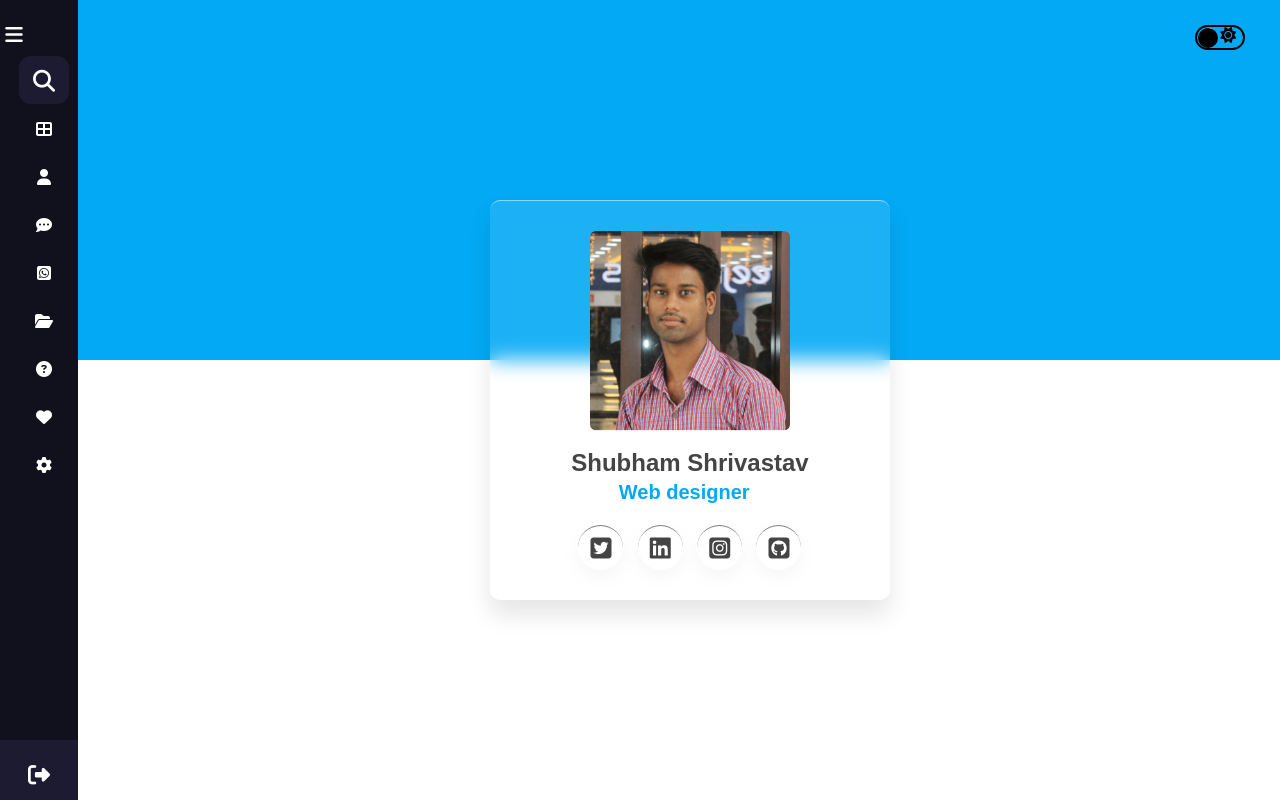
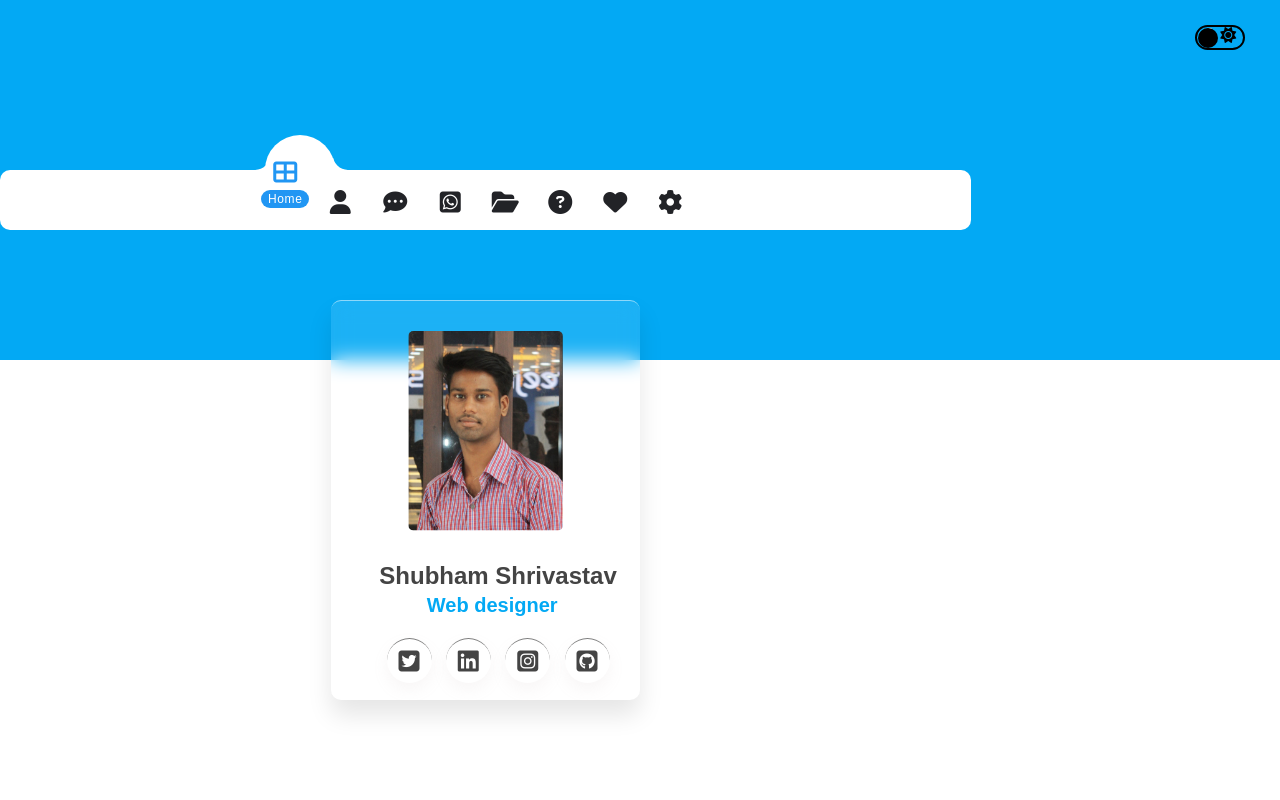
Before and after one commit to Shubham-05052000/Portfolio, a plain HTML site: page index.html in a window 1280 px wide. Drawn offline with Linux system fonts and the light colour scheme.

Commit message:
change the sidebar on index.html & contant.html

```diff
--- a/css/style.css
+++ b/css/style.css
@@ -11,215 +11,142 @@ body{
     min-height: 100vh;
     background: linear-gradient(#03a9f4,#03a9f4 45%,#fff 45%,#fff 100%);
 }
-.sidebar{
-    width: 10%;
+.navigation {
+    position: relative;
+    top: -200px;
+    width: 100%;
+    height: 60px;
+    background: #fff;
+    display: flex;
+    justify-content: center;
+    align-items: center;
+    border-radius: 10px;
 }
-.sidebar ul li{
+
+.navigation ul {
+    display: flex;
+    text-transform: capitalize;
+}
+
+.navigation ul li {
+    margin-left: -15px;
+    position: relative;
     list-style: none;
+    width: 70px;
+    height: 60px;
+    z-index: 2;
+}
+
+.navigation ul li a {
     position: relative;
+    display: flex;
+    justify-content: center;
+    align-items: center;
+    flex-direction: column;
     width: 100%;
-    margin: 0  5px;
-    height: 3rem;
-    line-height: 50px;
+    text-align: center;
+}
+
+.navigation ul li a .icon {
+    position: relative;
+    display: block;
+    line-height: 65px;
+    font-size: 1.5em;
+    transition: 0.5s;
+    color: #222327;
+    transition: 0.5s;
+}
+.navigation ul li a .icon:hover ~ .indicator{
+    background: black;
+}
+
+.navigation ul li.active a .icon {
+    transform: translateY(-30px);
+    color: #2196f3;
+}
+
+.navigation ul li a .text {
+    position: absolute;
+    color: #fff;
+    font-weight: 400;
+    font-size: 0.75em;
+    letter-spacing: 0.05em;
+    transition: 0.5s;
+    opacity: 0;
+    transform: translateY(15px);
+    background: #2196f3;
+    padding: 2px 7px;
     border-radius: 12px;
 }
-.sidebar ul li a{
-    text-decoration: none;
-    color: #fff;
-    display: flex;
-    align-items: center;
-    transition: all 0,4s ease;
-    border-radius: 12px;
-    white-space: nowrap;
-}
-body{
-    position: relative;
-    min-height: 100vh;
-    width: 100%;
-    overflow: hidden;
-}
-.sidebar{
-    position: fixed;
-    top: 0;
-    left: 0;
-    height: 100%;
-    width: 78px;
-    background: #11101d;
-    padding: 6px 14px;
-    transition: all 0.5s ease;
-}
-.sidebar:active{
-    width: 200px;
+
+.navigation ul li.active a .text {
+    transform: translateY(-4px);
+    opacity: 1;
 }
 
-.sidebar .log_content .log{
-    color: #fff;
-    display: flex;
-    height: 50px;
-    width: 100%;
-    align-items: center;
-    opacity: 0;
-    pointer-events: none;
+.indicator {
+    position: absolute;
+    top: -35px;
+
+    width: 70px;
+    height: 70px;
+    background: #fff;
+    border-radius: 50%;
+    z-index: 1;
+    transition: 0.5s;
 }
 
-.sidebar:active .log_content .log{
- opacity: 1;
- pointer-events: none;
-}
-.sidebar .log_content .log i{
-    font-size: 25px;
-    margin-right: 10px;
-}
-.sidebar #btn{
+.indicator::before {
+    content: "";
     position: absolute;
-    color: #fff;
-    left: 50%;
-    top: 0.6rem;
-    font-size: 20px;
-    height: 50px;
-    width: 50px;
-    text-align: center;
-    line-height: 50px;
-    transform: translateX(-50px);
-}
-.sidebar:active #btn{
-    left: 90%;
-}
-.sidebar ul li .tooltip{
-    color: black;
-    font-weight: 10;
-    position: absolute;
-    left: 65px;
-    background: #fff;
-    top: 0;
-    height: 35px;
-    width: 70px;
-    transform: translateY(-50%,-50%);
-    border-radius: 6px;
-    box-shadow: 0 5px 10px rgba(0,0,0,0.2);
-    line-height: 35px;
-    text-align: center;
-    transition: 0s;
-    /* /////hide opacity: 0;////// */
-    opacity: 0;
-    pointer-events: none;
-    display: block;
-}
-.sidebar.active ul li .tooltip{
-    display: none;
-}
-.sidebar ul li:hover .tooltip{
-    top: 50%;
-    transition: all 0.5s ease;
-    opacity: 1;
-
+    top: 5px;
+    left: -25px;
+    width: 30px;
+    height: 30px;
+    background: transparent;
+    border-radius: 50%;
+    box-shadow: 15px 18px #fff
 }
 
-.sidebar ul li i{
-    height: 50px;
-    min-width: 50px;
-    border-radius: 12px;
-    line-height: 50px;
-    text-align: center;
+.indicator::after {
+    content: "";
+    position: absolute;
+    top: 5px;
+    right: -28px;
+    width: 30px;
+    height: 30px;
+    background: transparent;
+    border-radius: 50%;
+    box-shadow: -15px 18px #fff
 }
-.sidebar ul li a:hover{
-    color: #11101d;
-    background-color: #fff;
+
+.navigation ul li:nth-child(1).active ~ .indicator {
+    transform: translateX(calc(10px * 0));
 }
-.sidebar .links_name{
-    opacity: 0;
-    pointer-events: none;
-    transition: all 0.5s ease;
+
+.navigation ul li:nth-child(2).active ~ .indicator {
+    transform: translateX(calc(40px * 1));
 }
-.sidebar:active .links_name{
-    opacity: 1;
-    pointer-events: auto;
+
+.navigation ul li:nth-child(3).active ~ .indicator {
+    transform: translateX(calc(45px * 2));
 }
-.sidebar ul li input{
-    position: absolute;
-    height: 100%;
-    width: 100%;
-    left: 0;
-    top: 0;
-    border-radius: 12px;
-    outline: none;
-    border: none;
-    background-color: #1d1b31;
-    padding-left: 50px;
-    font-size: 18px;
-    color: #fff;
+
+.navigation ul li:nth-child(4).active ~ .indicator {
+    transform: translateX(calc(50px * 3));
 }
-#btn2{
-    position: absolute;
-    top: 0;
-    z-index: 99;
-    color: #fff;
-    font-size: 22px;
-    transition: all 0.4s ease;
+.navigation ul li:nth-child(5).active ~ .indicator {
+    transform: translateX(calc(50px * 4));
+    transition: 0.5s;
 }
-.sidebar ul li #btn2:hover{
-    background: #fff;
-    color: #1d1b31;
-
-
+.navigation ul li:nth-child(6).active ~ .indicator {
+    transform: translateX(calc(64px * 4));
 }
-.sidebar .profile_content{
-    position: absolute;
-    color: #fff;
-    left: 0;
-    bottom: 0;
-    width: 100%;
+.navigation ul li:nth-child(7).active ~ .indicator {
+    transform: translateX(calc(78px * 4));
 }
-.sidebar .profile_content .profile{
-    position: relative;
-    padding: 10px 6px;
-    height: 60px;
-    background-color: #1d1b31;
-}
-img{
-    width: 45px;
-    height: 45px;
-    object-fit: cover;
-    border-radius: 12px;
-}
-.sidebar .profile_content .profile .profile_details{
-    display: flex;
-    align-items: center;
-    opacity: 0;
-    pointer-events: none;
-    white-space: nowrap;
-}
-.sidebar:active  .profile .profile_details{
-    opacity: 1;
-    pointer-events: auto;
-}
-.sidebar .profile_content .profile .profilr_details .jobbar{
-    margin-left: 10px;
-}
-.profile .profilr_details .jobbar .name{
-    font-size: 15px;
-    font-weight: 400;
-}
-.profile .profilr_details .jobbar .jobname{
-    font-size: 12px;
-}
-#log_out{
-    position: absolute;
-    left: 50%;
-    bottom: 0;
-    transform: translateX(-50%);
-    min-width: 50px;
-    line-height: 50px;
-    font-size: 22px;
-    border-radius: 12px;
-    text-align: center;
-}
-.sidebar:active #log_out{
-    left: 88%;
-}
-.sidebar:active ~ .home{
-    width: calc(100%-240px);
-    left: 240px;
+.navigation ul li:nth-child(8).active ~ .indicator {
+    transform: translateX(calc(92px * 4));
 }
 /* ////////////////////////////////Dark mode/////////////////////////////////// */
 .them{
@@ -315,15 +242,18 @@ body.night{
 .card{
     margin: auto;
     position: relative;
+    padding: 1%;
     width: 400px;
     height: 400px;
     color: #fff;
     border-radius: 10px;
+    /* background: red; */
     background: rgba(255,255,255,0.1);
     border-top: 1px solid rgba(255,255,255,0.5);
     backdrop-filter: blur(10px);
     box-shadow: 0 15px 25px rgba(0,0,0,0.1);
-    left: 50px;
+    left: -50%;
+    top: 100px;
 }
 .card .img1{
     position: absolute;
--- a/index.html
+++ b/index.html
@@ -12,94 +12,74 @@
 </head>
 <body class="body1">
     <!-- main bar -->
-    <div class="sidebar">
-        <!-- log part -->
-        <div class="log_content">
-            <div class="log">
-                <i class="fab fa-galactic-republic"></i>
-                <div class="log_name">Profile Lab</div>
-            </div>
-            <i class="fas fa-bars" id="btn"></i>
-        </div>
-        <!-- log part end -->
-        <ul class="nav_list">
-            <li>
-                <a href="">
-                    <i class="fas fa-search" id="btn2"></i>
-                    <input type="text" placeholder="search...">
-                    <span class="tooltip">search</span>
+    <div class="navigation">
+        <ul>
+            <li class="list active">
+                <a href="./index.html">
+                    <span class="icon">
+                        <i class="fas fa-th-large"></i>
+                    </span>
+                    <span class="text">home</span>
                 </a>
             </li>
-            <li>
+            <li class="list">
                 <a href="./index.html">
-                    <i class="fas fa-th-large"></i>
-                    <span class="tooltip">Dashboard</span>
+                    <span class="icon">
+                        <i class="fas fa-user"></i>
+                    </span>
+                    <span class="text">Users</span>
                 </a>
-                <span class="tooltip">Dashboard</span>
             </li>
-            <li>
-                <a href="./index.html">
-                    <i class="fas fa-user"></i>
-                    <span class="links_name">Users</span>
+            <li class="list">
+                <a href="mailto:shrivastavshubham778.com">
+                    <span class="icon">
+                        <i class="fas fa-comment-dots"></i>
+                    </span>
+                    <span class="text">Mail</span>
                 </a>
-                <span class="tooltip">Users</span>
             </li>
-            <li>
-                <a href="mailto:shrivastavshubham778.com">
-                    <i class="fas fa-comment-dots"></i>
-                    <span class="links_name">Mail</span>
+            <li class="list">
+                <a href="./contact.html">
+                    <span class="icon">
+                        <i class="fab fa-whatsapp-square"></i>
+                    </span>
+                    <span class="text">Whatsapp</span>
                 </a>
-                <span class="tooltip">Mail</span>
             </li>
-            <li>
-                <a href="./contact.html">
-                    <i class="fab fa-whatsapp-square"></i>
-                    <span class="links_name">Whatsapp</span>
+            <li class="list">
+                <a href="https://drive.google.com/drive/folders/1PQdZTzSMXVPxn0izDiCCJSJ3R2KNgs96">
+                    <span class="icon">
+                        <i class="fas fa-folder-open"></i>
+                    </span>
+                    <span class="text">Document</span>
                 </a>
-                <span class="tooltip">Whatsapp</span>
+                </li>
+            <li class="list">
+                <a href="https://docs.google.com/forms/d/e/1FAIpQLSdY4zyct820ibZy9dnr06xCcPaEqFDNfSoE5Tf8nPgE9hDeJA/viewform?usp=sf_link">
+                    <span class="icon">
+                        <i class="fas fa-question-circle"></i>
+                    </span>
+                    <span class="text">feedback</span>
+                </a>
             </li>
-            <li>
-                <a href="https://drive.google.com/drive/folders/1PQdZTzSMXVPxn0izDiCCJSJ3R2KNgs96">
-                    <i class="fas fa-folder-open"></i>
-                    <span class="links_name">Document</span>
+            <li class="list">
+                <a href="./heart.html">
+                    <span class="icon">
+                        <i class="fas fa-heart"></i>
+                    </span>
+                    <span class="text">Like</span>
                 </a>
-                <span class="tooltip">Document</span>
             </li>
-            <li>
-                <a href="https://docs.google.com/forms/d/e/1FAIpQLSdY4zyct820ibZy9dnr06xCcPaEqFDNfSoE5Tf8nPgE9hDeJA/viewform?usp=sf_link">
-                    <i class="fas fa-question-circle"></i>
-                    <span class="links_name">Fedback</span>
+            <li class="list">
+                <a href="#">
+                    <span class="icon">
+                        <i class="fas fa-cog"></i>
+                    </span>
+                    <span class="text">Setting</span>
                 </a>
-                <span class="tooltip">Fedback</span>
-            </li>
-            <li>
-                <a href="./heart.html">
-                    <i class="fas fa-heart"></i>
-                    <span class="links_name">Save</span>
-                </a>
-                <span class="tooltip">Save</span>
-            </li>
-            <li>
-                <a href="">
-                    <i class="fas fa-cog"></i>
-                    <span class="links_name">Setting</span>
-                </a>
-                <span class="tooltip" id="tooltip">Setting</span>
-            </li>
+            </li class="list">
+            <div class="indicator"></div>
         </ul>
-        <!-- ////////////////////////////////sidebar bottom////// -->
-        <div class="profile_content">
-            <div class="profile">
-                <div class="profile_details">
-                    <img src="./images/shubham.jpeg" alt="">
-                    <div class="jobbar">
-                        <div class="name">Shubham Shrivastav</div>
-                        <div class="jobname">Web designer</div>
-                    </div>
-                </div>
-                <i class="fas fa-sign-out-alt" id="log_out"></i>
-            </div>
-        </div>
     </div>
     <!-- main bar -->
    <!-- dark mode -->
```
Also changed, not shown: contact.html (+53 -74 lines), css/media.css (+16 -0 lines), javascript/index.js (+9 -8 lines).
